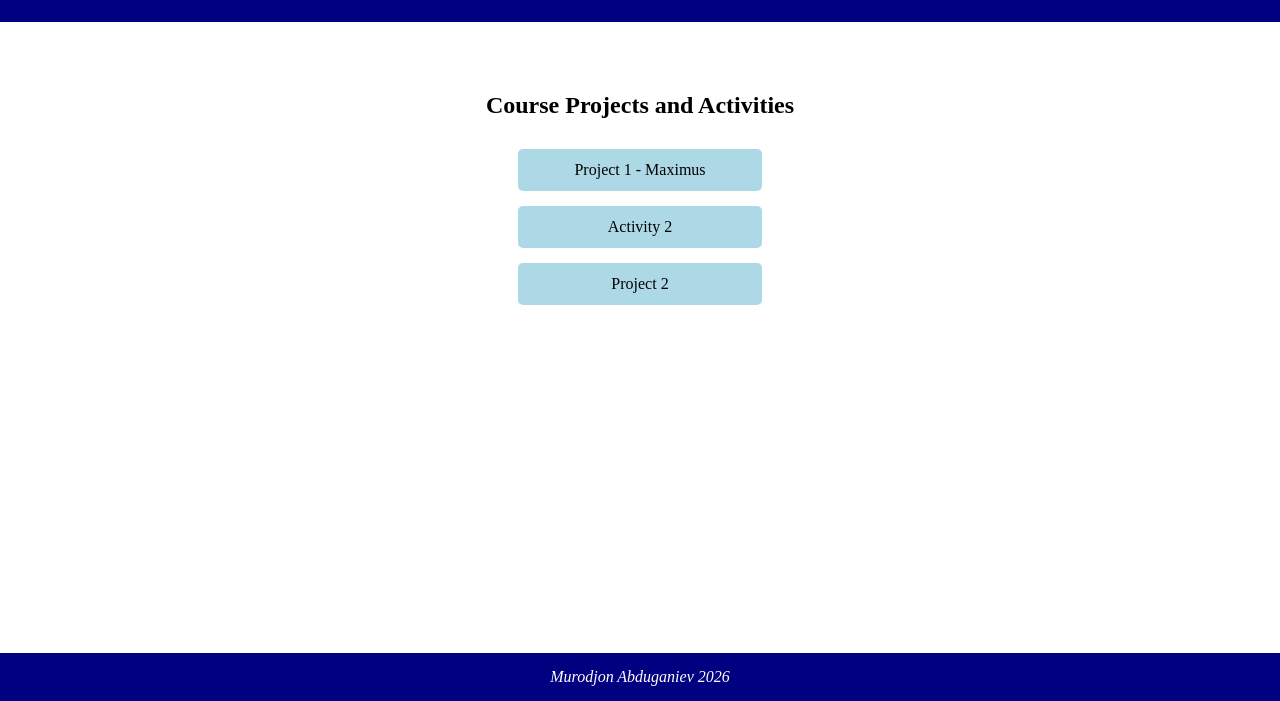
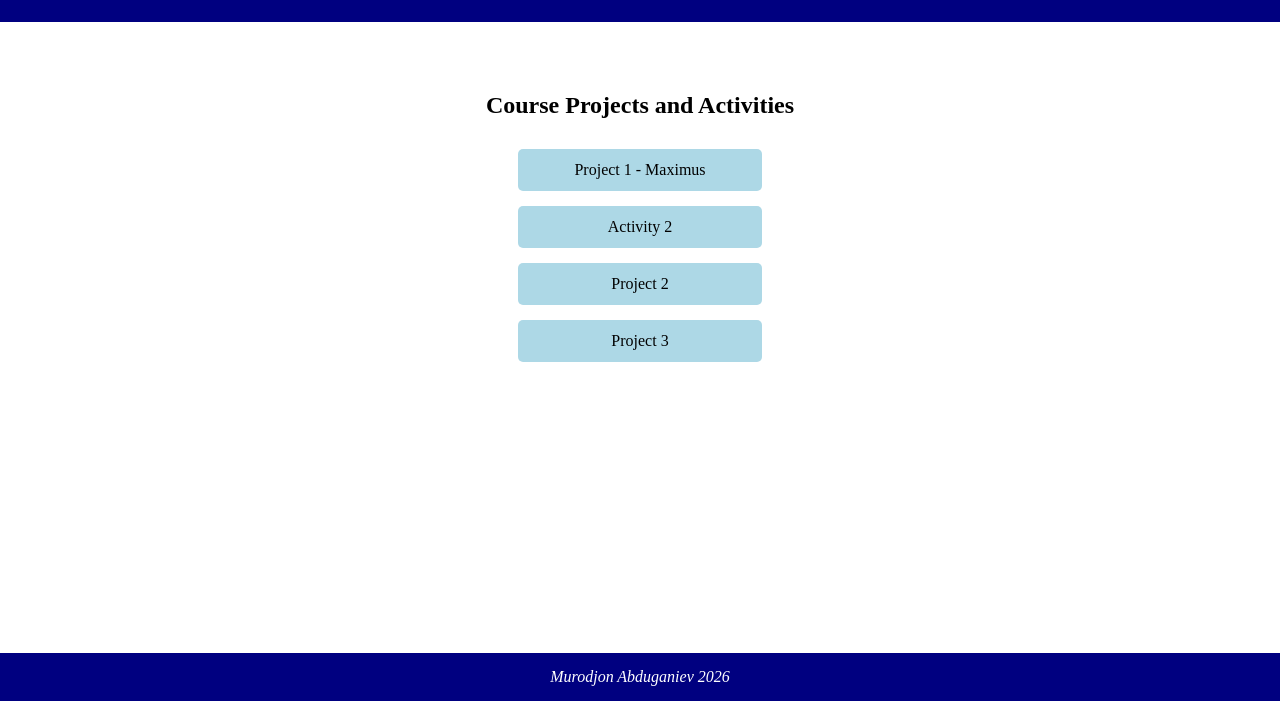
Before and after one commit to mabdugan123/mabdugan123.github.io, a plain HTML site: page index.html in a window 1280 px wide. Shown: the part 99-800 px from the top of the page. Drawn offline with Linux system fonts and the light colour scheme.

Commit message:
Project 3

```diff
--- a/index.html
+++ b/index.html
@@ -20,6 +20,7 @@
             <a href="1/">Project 1 - Maximus</a>
             <a href="2/">Activity 2</a>
             <a href="3/">Project 2</a>
+            <a href="4/index.html">Project 3</a>
         </div>
     </main>
 
```
